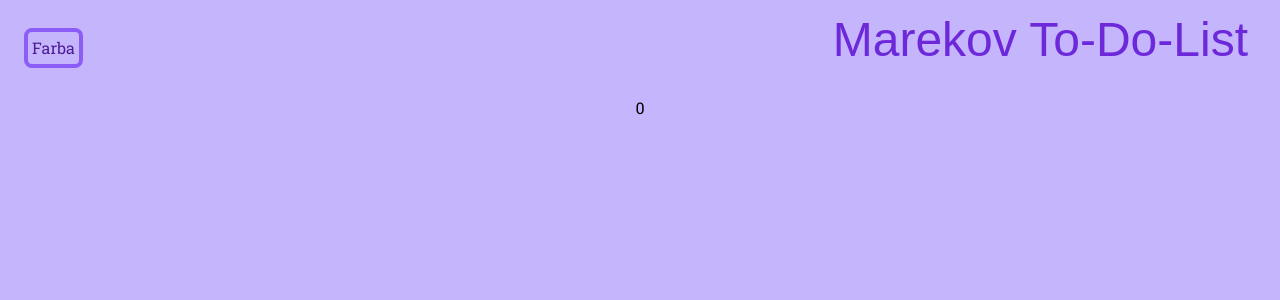
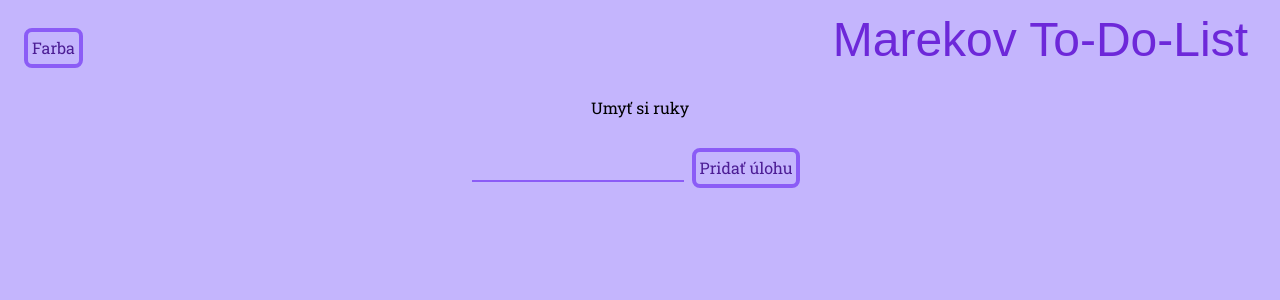
Before and after one commit to LonziSlovakia/toDoList, a React (Create React App) app: page / in a window 1280 px wide. Shown: the top 300 px of the page. Built offline with nearby package versions, Linux system fonts and the light colour scheme; a web font is replaced by a local one.

Commit message:
môj pokus o form component

```diff
--- a/src/App.js
+++ b/src/App.js
@@ -2,20 +2,23 @@ import React from 'react';
 import { Dropdown } from 'react-bootstrap'
 import List from './ListComponent'
 import ColorItem from './ColorComponent'
+import Form from './FormComponent.js'
 
 class App extends React.Component {
 
   constructor(props) {
     super(props);
     this.state = {
-      color: 'purple'
+      color: 'purple',
+      tasks: ['Umyť si ruky']
     };
   }
 
   handleChangeColor = (color) => this.setState({ color });
+  handleChangeTasks = (task) => this.setState({ tasks: task });
 
   render() {
-    const { color } = this.state;
+    const { color, tasks } = this.state;
 
     return (
       <div className={`bg-${color}-300 min-h-screen text-center font-robotoslab`}>
@@ -35,7 +38,8 @@ class App extends React.Component {
           </Dropdown>
           <h1 className={`mx-8 text-${color}-700 font-sansita text-5xl text-center py-4`}>Marekov To-Do-List</h1>
         </header>
-        <List />
+        <List tasks={tasks} color={color} />
+        <Form onClick={this.handleChangeTasks} tasks={tasks} color={color} />
       </div >
     );
   }
--- a/src/ColorComponent.js
+++ b/src/ColorComponent.js
@@ -4,7 +4,7 @@ const ColorItem = (props) => {
     const { color, id, onClick } = props;
 
     return (
-        <Dropdown.Item href={`#/action-${id}`} >
+        <Dropdown.Item href={`#/color-${id}`} >
             <div onClick={() => onClick(color)} className={`-ml-2 mt-0.5 px-2 border-4 border-${color}-500 text-${color}-900 rounded-lg bg-${color}-300 hover:bg-${color}-400`}>
                 {color}
             </div>
--- /dev/null
+++ b/src/FormComponent.js
@@ -0,0 +1,31 @@
+import React from 'react';
+let tasks = [];
+
+class Form extends React.Component {
+    constructor(props) {
+        super(props);
+        this.state = { value: '' };
+        this.handleChange = this.handleChange.bind(this);
+        this.handleSubmit = this.handleSubmit.bind(this);
+    }
+
+    handleChange(event) { this.setState({ value: event.target.value }); }
+    handleSubmit(event) {
+        tasks += this.state.value
+        event.preventDefault();
+        console.log(tasks);
+    }
+
+    render() {
+        const { color, onClick } = this.props;
+        // const [input, setInput] = useState('');
+        return (
+            <form onSubmit={this.handleSubmit}>
+                <input name="nazov" type="text" value={this.state.value} onChange={this.handleChange} className={`border-b-2 border-${color}-500 bg-transparent text-${color}-700 focus:outline-none focus:border-${color}-700 text-center`} />
+                <input onClick={() => onClick(this.form.nazov.value)} type="submit" value="Pridať úlohu" className={`my-7 mx-2 p-1 border-4 border-${color}-500 text-${color}-900 rounded-lg bg-${color}-300 hover:bg-${color}-400 focus:shadow-inner`} />
+            </form>
+        );
+    }
+}
+
+export default Form
--- a/src/ListComponent.js
+++ b/src/ListComponent.js
@@ -1,6 +1,17 @@
-const List = () => {
+
+
+const List = (props) => {
+    const { color, tasks } = props;
+    console.log(tasks);
+
     return (
-        0
+        <>
+            <ul>
+                {tasks.map((task) =>
+                    <li> {task} </li>
+                )}
+            </ul>
+        </>
     )
 }
 
```
